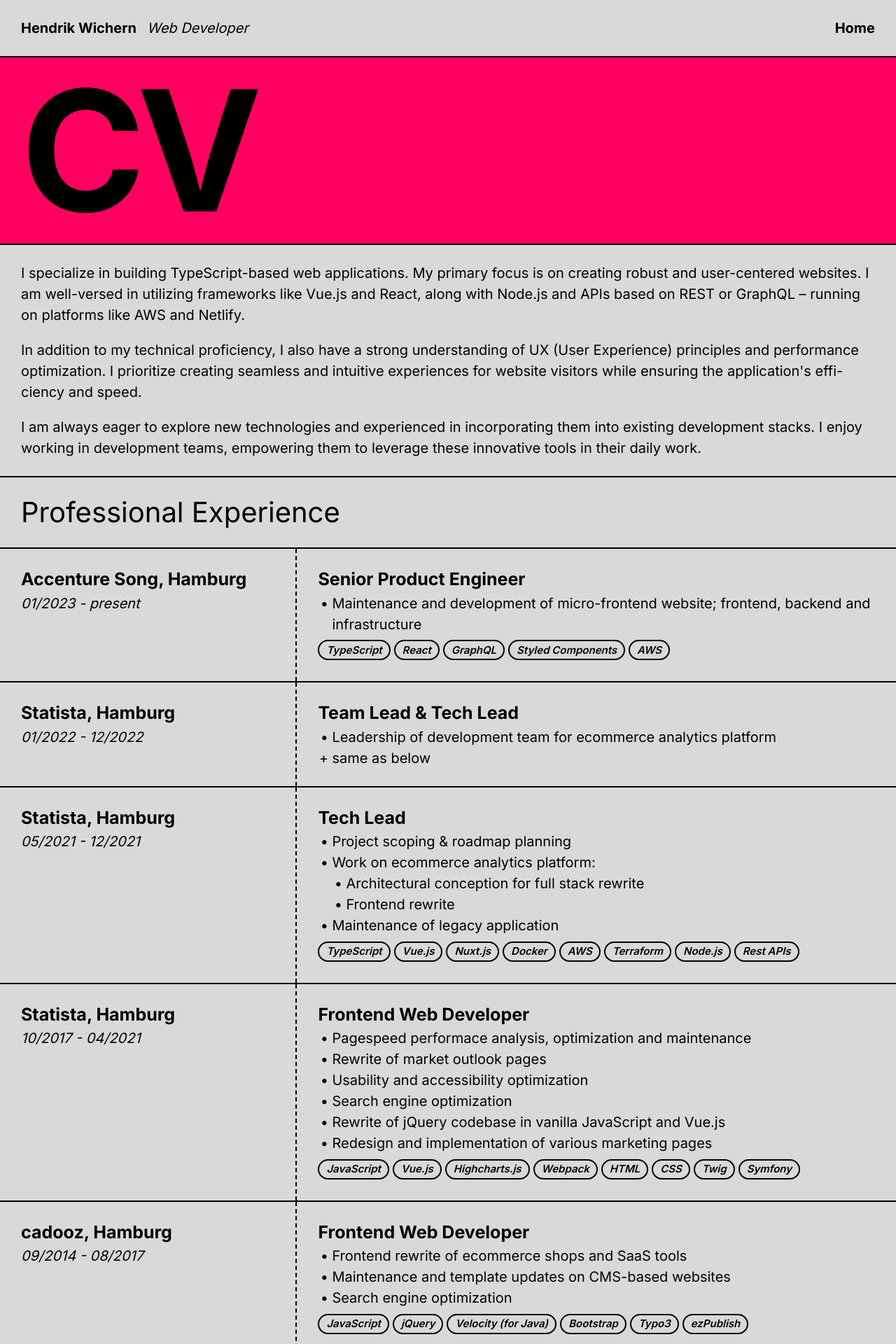
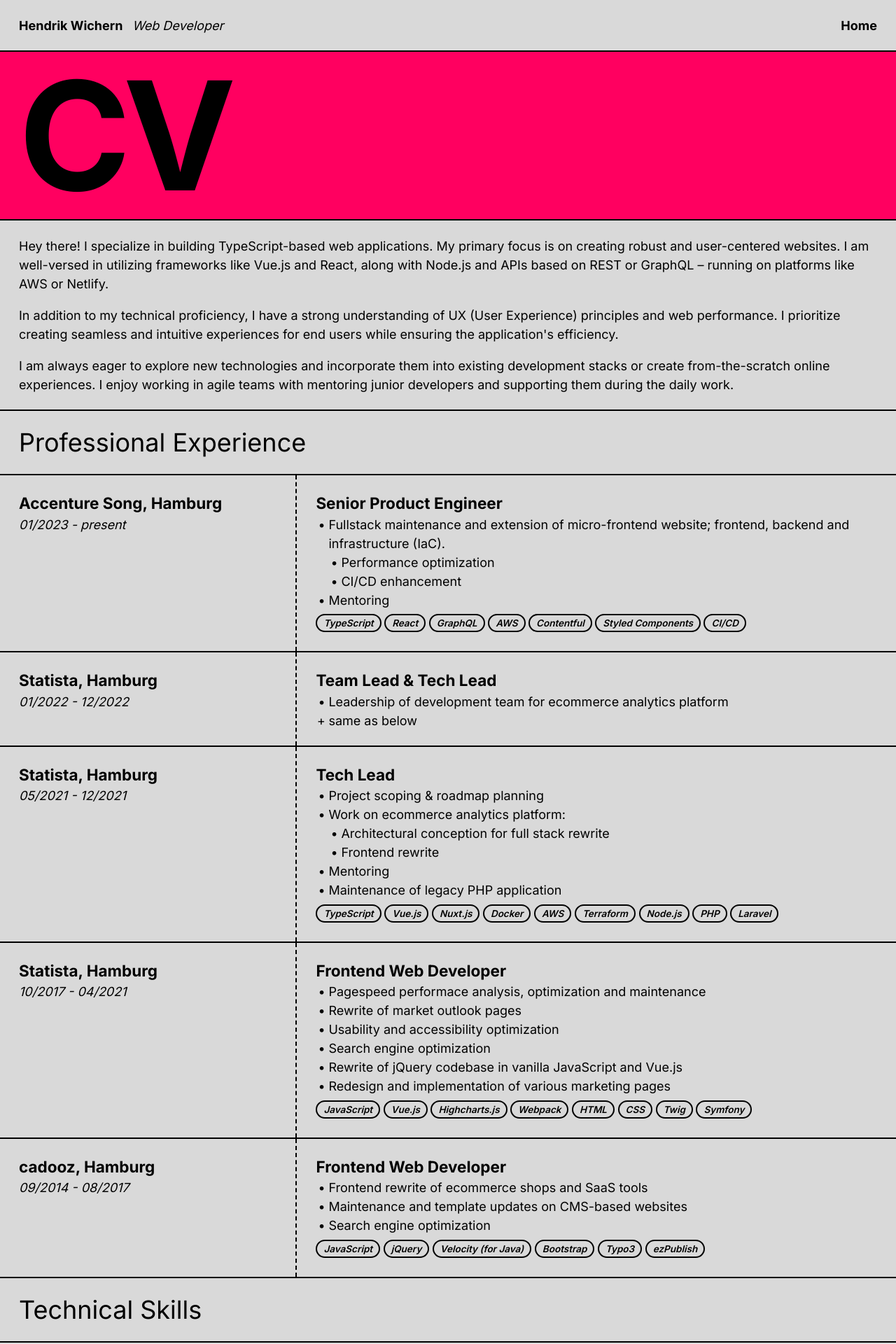
Before and after one commit to hawc/hendrikwichern.de, a Next.js app: page /cv in a window 1280 px wide. Shown: the top 1920 px of the page at 70% size. Built offline with nearby package versions, Linux system fonts and the light colour scheme.

Commit message:
CV update

```diff
--- a/app/cv/page.tsx
+++ b/app/cv/page.tsx
@@ -20,23 +20,23 @@ export default function Page() {
       </Header>
       <main className='grid gap-2px'>
         <Container>
-          <Box highlighted>
-            <Headline type='h1'>CV</Headline>
+          <Box highlighted className='py-0'>
+            <Headline type='h1' className='print:text-4xl'>CV</Headline>
           </Box>
         </Container>
         <Container>
           <Box>
-            <p>I specialize in building TypeScript-based web applications. My primary focus is on creating robust and user-centered websites. I am well-versed in utilizing frameworks like Vue.js and React, along with Node.js and APIs based on REST or GraphQL – running on platforms like AWS and Netlify.</p>
-            <p>In addition to my technical proficiency, I also have a strong understanding of UX (User Experience) principles and performance optimization. I prioritize creating seamless and intuitive experiences for website visitors while ensuring the application's efficiency and speed.</p>
-            <p>I am always eager to explore new technologies and experienced in incorporating them into existing development stacks. I enjoy working in development teams, empowering them to leverage these innovative tools in their daily work.</p>
+            <p>Hey there! I specialize in building TypeScript-based web applications. My primary focus is on creating robust and user-centered websites. I am well-versed in utilizing frameworks like Vue.js and React, along with Node.js and APIs based on REST or GraphQL – running on platforms like AWS or Netlify.</p>
+            <p>In addition to my technical proficiency, I have a strong understanding of UX (User Experience) principles and web performance. I prioritize creating seamless and intuitive experiences for end users while ensuring the application's efficiency.</p>
+            <p>I am always eager to explore new technologies and incorporate them into existing development stacks or create from-the-scratch online experiences. I enjoy working in agile teams with mentoring junior developers and supporting them during the daily work.</p>
           </Box>
         </Container>
         <Container>
-          <Box>
+          <Box className='print:pb-0'>
             <Headline tag="h2" type='h3'>Professional Experience</Headline>
           </Box>
         </Container>
-        <Container cols='grid-cols-m-2 grid-cols-1 md:grid-cols-1-3'>
+        <Container cols='grid-cols-m-2 grid-cols-1 md:grid-cols-1-3 print:grid-cols-1-3'>
           <Box dashed>
             <Headline tag="h3" type='h4'>
               Accenture Song, Hamburg
@@ -50,12 +50,19 @@ export default function Page() {
               Senior Product Engineer
             </Headline>
             <List>
-              <ListItem>Maintenance and development of micro-frontend website; frontend, backend and infrastructure</ListItem>
+              <ListItem>Fullstack maintenance and extension of micro-frontend website; frontend, backend and infrastructure (IaC).</ListItem>
+              <ListItem isNested>
+                <List>
+                  <ListItem>Performance optimization</ListItem>
+                  <ListItem>CI/CD enhancement</ListItem>
+                </List>
+              </ListItem>
+              <ListItem>Mentoring</ListItem>
             </List>
-            <TagList className='mt-1 flex-grow' tagNames={['TypeScript', 'React', 'GraphQL', 'Styled Components', 'AWS']} />
+            <TagList className='mt-1 flex-grow' tagNames={['TypeScript', 'React', 'GraphQL', 'AWS', 'Contentful', 'Styled Components', 'CI/CD']} />
           </Box>
         </Container>
-        <Container cols='grid-cols-m-2 grid-cols-1 md:grid-cols-1-3'>
+        <Container cols='grid-cols-m-2 grid-cols-1 md:grid-cols-1-3 print:grid-cols-1-3'>
           <Box dashed>
             <Headline tag="h3" type='h4'>
               Statista, Hamburg
@@ -74,7 +81,7 @@ export default function Page() {
             </List>
           </Box>
         </Container>
-        <Container cols='grid-cols-m-2 grid-cols-1 md:grid-cols-1-3'>
+        <Container cols='grid-cols-m-2 grid-cols-1 md:grid-cols-1-3 print:grid-cols-1-3'>
           <Box dashed>
             <Headline tag="h3" type='h4'>
               Statista, Hamburg
@@ -96,12 +103,13 @@ export default function Page() {
                   <ListItem>Frontend rewrite</ListItem>
                 </List>
               </ListItem>
-              <ListItem>Maintenance of legacy application</ListItem>
+              <ListItem>Mentoring</ListItem>
+              <ListItem>Maintenance of legacy PHP application</ListItem>
             </List>
-            <TagList className='mt-1 flex-grow' tagNames={['TypeScript', 'Vue.js', 'Nuxt.js', 'Docker', 'AWS', 'Terraform', 'Node.js', 'Rest APIs']} />
+            <TagList className='mt-1 flex-grow' tagNames={['TypeScript', 'Vue.js', 'Nuxt.js', 'Docker', 'AWS', 'Terraform', 'Node.js', 'PHP', 'Laravel']} />
           </Box>
         </Container>
-        <Container cols='grid-cols-m-2 grid-cols-1 md:grid-cols-1-3'>
+        <Container cols='grid-cols-m-2 grid-cols-1 md:grid-cols-1-3 print:grid-cols-1-3'>
           <Box dashed>
             <Headline tag="h3" type='h4'>
               Statista, Hamburg
@@ -125,7 +133,7 @@ export default function Page() {
             <TagList className='mt-1 flex-grow' tagNames={['JavaScript', 'Vue.js', 'Highcharts.js', 'Webpack', 'HTML', 'CSS', 'Twig', 'Symfony']} />
           </Box>
         </Container>
-        <Container cols='grid-cols-m-2 grid-cols-1 md:grid-cols-1-3'>
+        <Container cols='grid-cols-m-2 grid-cols-1 md:grid-cols-1-3 print:grid-cols-1-3'>
           <Box dashed>
             <Headline tag="h3" type='h4'>
               cadooz, Hamburg
@@ -147,16 +155,16 @@ export default function Page() {
           </Box>
         </Container>
         <Container>
-          <Box>
+          <Box className='print:pb-0'>
             <Headline tag="h2" type='h3'>Technical Skills</Headline>
           </Box>
         </Container>
         <Container cols='grid-cols-1'>
           <Box>
             <Headline tag="h4" type='h4'>Key Skills</Headline>
-            <TagList className="mb-2" tagNames={['JavaScript', 'TypeScript', 'Vue.js', 'React', 'Web Design', 'HTML', 'CSS', 'SVG', 'Twig', 'Blade']} />
+            <TagList className="mb-2" tagNames={['JavaScript', 'TypeScript', 'Vue.js', 'React', 'Web Design', 'HTML', 'CSS', 'SVG']} />
             <Headline tag="h4" type='h4'>Also worked with</Headline>
-            <TagList className="mb-2" tagNames={['GraphQL', 'Node.js', 'Webpack', 'Highcharts.js', 'Three.js', 'p5.js', 'Tailwind CSS', 'D3.js', 'Keycloak API', 'Contentful API', 'Jest', 'AWS: CloudFormation, CloudFront, IAM, Lambda, S3', 'Terraform', 'Docker', 'nginx', 'jQuery', 'Bootstrap', 'WebGL', 'PHP', 'Java', 'MySQL', 'Symfony', 'Typo3', 'ezPublish']} />
+            <TagList className="mb-2" tagNames={['AWS: CloudFormation, CloudFront, IAM, Lambda, S3', 'GraphQL', 'Node.js', 'Webpack', 'Highcharts.js', 'Three.js', 'p5.js', 'Tailwind', 'Styles Components', 'D3.js', 'Keycloak', 'Contentful', 'Cloudinary', 'Jest', 'Terraform', 'Docker', 'nginx', 'jQuery', 'Bootstrap', 'WebGL', 'PHP', 'Java', 'MySQL', 'PostgesQL', 'Twig', 'Blade', 'Symfony', 'Typo3', 'ezPublish']} />
             <Headline tag="h4" type='h4'>Tools</Headline>
             <TagList className="mb-2" tagNames={['Git', 'Shell', 'BrowserStack', 'DigitalOcean', 'Netlify', 'Webpagetest.org', 'Google Analytics', 'Google Search Console', 'Figma', 'Sketch', 'Photoshop', 'Illustrator', 'IntelliJ', 'VS Code', 'Doodle Jump']} />
             <Headline tag="h4" type='h4'>Further Professional Skills</Headline>
@@ -164,7 +172,7 @@ export default function Page() {
           </Box>
         </Container>
         <Container>
-          <Box>
+          <Box className='print:pb-0'>
             <Headline tag="h2" type='h3'>Personal Interests</Headline>
           </Box>
         </Container>
@@ -177,6 +185,20 @@ export default function Page() {
             <div>Analogue Photography</div>
           </Box>
         </Container>
+        <Container className='hidden print:flex'>
+          <Box className='print:pb-0'>
+            <Headline tag='h2' type='h3'>Online Profiles</Headline>
+          </Box>
+        </Container>
+        <Container className='hidden print:flex' cols='grid-cols-1'>
+          <Box>
+            <div>Website: https://hendrikwichern.de</div>
+            <div>GitHub: https://github.com/hawc</div>
+            <div>Codepen.io: https://codepen.io/hawcubite</div>
+            <div>LinkedIn: https://www.linkedin.com/in/hendrik-wichern/</div>
+            <div>Xing: https://www.xing.com/profile/Hendrik_Wichern/</div>
+          </Box>
+        </Container>
       </main>
       <Footer />
     </div>
--- a/app/globals.css
+++ b/app/globals.css
@@ -13,14 +13,17 @@
 }
 
 html {
-  font-size: 20px;
+  font-size: 18px;
 }
-
+@media print {
+  html {
+    font-size: 12px;
+  }
+}
 body {
   @apply bg-black;
   @apply text-black;
   overflow-x: hidden;
-  hyphens: auto;
 }
 
 p + p {
--- a/app/projects/page.tsx
+++ b/app/projects/page.tsx
@@ -21,13 +21,13 @@ export default function Page() {
         </Container>
         <Container>
           <Box>
-            <p>Below are a couple of experiments using different web technologies.</p>
+            <p>Below are a couple of websites I've built using various web technologies. Some of them are quite experimental or work-in-progress.</p>
           </Box>
         </Container>
         <Container cols='grid-cols-m-2 grid-cols-1 sm:grid-cols-2 md:grid-cols-3 lg:grid-cols-4'>
           <ContentLinkBox title='Draw' description='Multi device controller with plug-and-play renderers.' href='/projects/draw' tags={['Vue.js', 'WebSockets', 'MIDI']} />
-          <ContentLinkBox title='Großwohnsiedlungen' description='Listing housing estates, in German.' href='https://grosswohnsiedlungen.de/' tags={['React', 'Tailwind', 'Prisma', 'PostgreSQL', 'Auth0 API', 'Mapbox API']} />
-          <ContentLinkBox title='Kochen' description='A personal receipe collection, in German.' href='https://kochen.hawc.de/' tags={['React', 'GraphQL', 'Contentful API', 'Auth0 API']} />
+          <ContentLinkBox title='Großwohnsiedlungen' description='Listing housing estates, in German.' href='https://grosswohnsiedlungen.de/' tags={['React', 'Tailwind', 'Prisma', 'PostgreSQL', 'Auth0', 'Mapbox', 'Cloudinary']} />
+          <ContentLinkBox title='Kochen' description='A personal receipe collection, in German.' href='https://kochen.hawc.de/' tags={['React', 'GraphQL', 'Contentful', 'Auth0']} />
           <ContentLinkBox title='Dither' description='Create dithered bitmaps in the browser.' href='https://dither.hawc.de/' tags={['Vue.js', 'p5.js']} />
           <ContentLinkBox title='Sieb & Druck' description='Documenting silk-screen printing, in German.' href='https://siebdruck.hawc.de/' tags={['Vue.js']} />
         </Container>
--- a/components/box.tsx
+++ b/components/box.tsx
@@ -1,15 +1,15 @@
 
-export function Box({ children, dashed = false, highlighted = false }: { children: React.ReactElement[] | React.ReactElement | string, dashed?: boolean, highlighted?: boolean }): React.ReactElement {
+export function Box({ children, className = '', dashed = false, highlighted = false }: React.PropsWithChildren<{ className?: string, dashed?: boolean, highlighted?: boolean }>): React.ReactElement {
   return (
-    <div className={`flex flex-col overflow-hidden px-6 py-5 ${highlighted ? 'bg-highlight' : 'bg-content'} ${dashed ? '-mb-2px md:mb-0 md:-mr-2px border-b-2px border-r-0 md:border-r-2px md:border-b-0 border-dashed border-black' : ''}`}>
+    <div className={`flex flex-col overflow-hidden px-6 py-5 ${highlighted ? 'bg-highlight' : 'bg-content'} ${dashed ? '-mb-2px md:mb-0 md:-mr-2px border-b-2px border-r-0 md:border-r-2px md:border-b-0 border-dashed border-black print:border-0' : ''} ${className}`}>
       {children}
     </div>
   );
 }
 
-export function Container({ children, cols = 'grid-cols-1' }: { children: React.ReactElement[] | React.ReactElement, cols?: string }): React.ReactElement {
+export function Container({ children, className = '', cols = 'grid-cols-1' }: React.PropsWithChildren<{ className?: string, cols?: string }>): React.ReactElement {
   return (
-    <div className={`grid gap-2px ${cols}`}>
+    <div className={`grid gap-2px ${cols} ${className}`}>
       {children}
     </div>
   );
--- a/components/contentModules.tsx
+++ b/components/contentModules.tsx
@@ -6,9 +6,9 @@ import { TagList } from './tags';
 export function ContentLinkBox({ title, description, href, tags }: { title: string, description: string, href: string, tags?: string[] }): React.ReactElement {
   return (
     <Box>
-      <Headline type='h6' tag='h2'>{title}</Headline>
+      <Headline className='mb-2' type='h6' tag='h2'>{title}</Headline>
       <div className={tags?.length ? '' : 'flex-grow'}>{description}</div>
-      {tags?.length ? <TagList className='mt-1 flex-grow' tagNames={tags} /> : <></>}
+      {tags?.length ? <TagList className='mt-2 flex-grow' tagNames={tags} /> : <></>}
       <div className='text-right'>
         <Link arrow href={href}>this way</Link>
       </div>
--- a/components/footer.tsx
+++ b/components/footer.tsx
@@ -6,7 +6,7 @@ export function Footer() {
     <footer>
       <Container>
         <Box>
-          <div className="flex justify-between flex-col md:flex-row">
+          <div className="flex justify-between flex-col md:flex-row print:hidden">
             <div className="flex flex-wrap gap-2 md:gap-5 justify-between font-semibold">
               <Link href='https://github.com/hawc'>
                 GitHub
--- a/components/header.tsx
+++ b/components/header.tsx
@@ -13,8 +13,8 @@ export function Header({ children }: { children?: React.ReactElement[] | React.R
               </div>
               <div className="md:ml-3 inline-block italic">Web Developer</div>
             </div>
-            {children ?? (
-              <div>
+            {children && (
+              <div className="print:hidden">
                 {children}
               </div>
             )}
--- a/components/headline.tsx
+++ b/components/headline.tsx
@@ -2,7 +2,7 @@ export function Headline({ children, type, tag = type, className = '' }: { child
   const Tag = tag as keyof JSX.IntrinsicElements;
   const headlineStyles: { [key: string]: string } = {
     'h1': 'font-bold text-5xl md:text-6xl lg:text-7xl leading-negative tracking-tighter',
-    'h2': 'text-4xl',
+    'h2': 'text-4xl print:text-3xl',
     'h3': 'text-3xl leading-tight',
     'h4': 'font-bold text-2xl',
     'h5': 'text-2xl',
```
Also changed, not shown: app/page.tsx (+6 -5 lines), app/projects/draw/page.tsx (+3 -4 lines).
